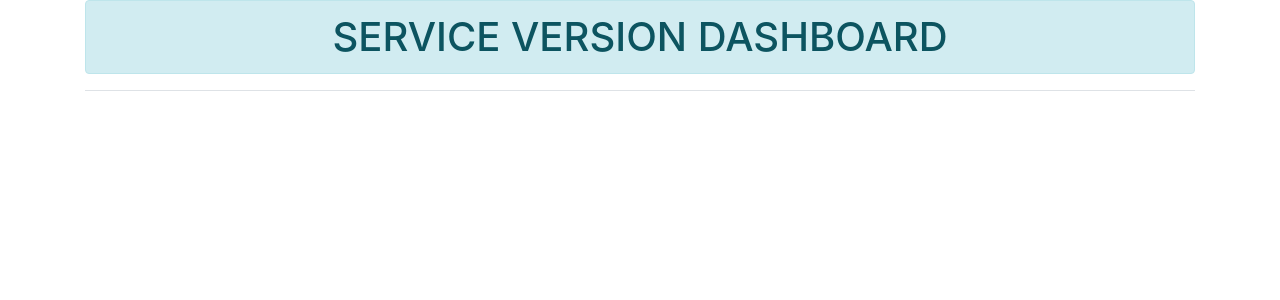
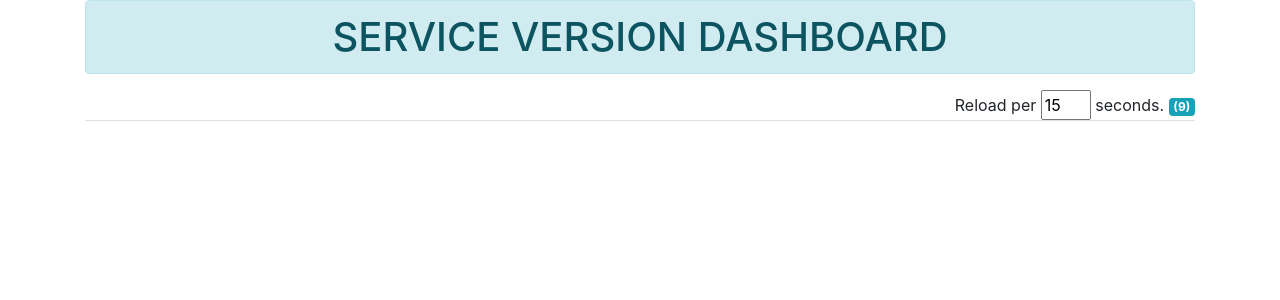
Before and after one commit to squallcs12/version-dashboard, a Django app: page /dashboard/ in a window 1280 px wide. Shown: the top 300 px of the page. Run offline with Django 3.2, Linux system fonts and the light colour scheme; the visitor is signed in with stand-in values (Sample User, id 1); data that the repository does not hold is empty; some libraries are stand-ins or nearby versions.

Commit message:
auto reload dashboard

```diff
--- a/dashboard/templates/dashboard/index.html
+++ b/dashboard/templates/dashboard/index.html
@@ -9,6 +9,13 @@
     </div>
   </div>
   <div class="container">
+    <div class="row">
+      <div class="col text-right">
+        Reload per
+        <input type="number" maxlength="2" max="999" min="15" style="width: 50px" id="reload_seconds"> seconds.
+        <span class="badge badge-info">(<span id="reload_countdown"></span>)</span>
+      </div>
+    </div>
     <div class="row">
       <div class="col">
         <nav>
@@ -48,11 +55,36 @@
 {% endblock %}
 
 {% block js %}
+  <script src="https://cdn.jsdelivr.net/npm/js-cookie@2/src/js.cookie.min.js"></script>
   <script>
   jQuery(function() {
-    jQuery(location.hash + '-tab').click()
+    jQuery(location.hash + '-tab').click();
+
     jQuery('.nav-link').click(function () {
       location.href = jQuery(this).prop('href')
+    });
+
+    var reloadSecondsBox = jQuery('#reload_seconds');
+
+    var reloadSeconds = Cookies.get('reload_seconds');
+    reloadSeconds = parseInt(reloadSeconds);
+    if (reloadSeconds < 15 || isNaN(reloadSeconds)) {
+      reloadSeconds = 15
+    }
+    reloadSecondsBox.val(reloadSeconds);
+
+    setTimeout(function () {
+      location.reload()
+    }, reloadSeconds * 1000);
+
+    jQuery('#reload_countdown').text(reloadSeconds);
+    setInterval(function () {
+      reloadSeconds -= 1;
+      jQuery('#reload_countdown').text(reloadSeconds);
+    }, 1000);
+
+    reloadSecondsBox.change(function () {
+      Cookies.set('reload_seconds', jQuery(this).val());
     })
   })
   </script>
```
